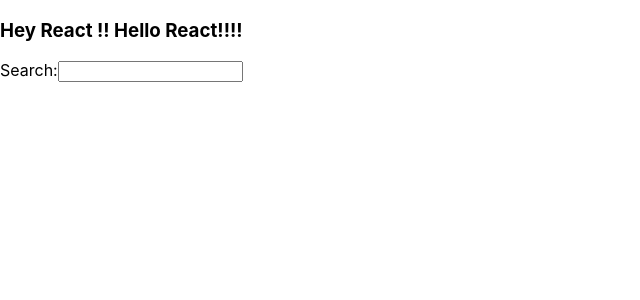
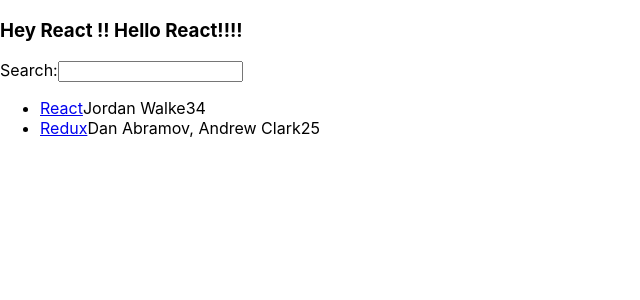
Before and after one commit to anurg/hacker-stories, a React (Create React App) app: page / in a window 1280 px wide. Shown: the top 300 px of the page, without its empty margins (0-640 px from the left). Built offline with nearby package versions, Linux system fonts and the light colour scheme.

Commit message:
commit on 20-12-2022

```diff
--- a/src/App.js
+++ b/src/App.js
@@ -8,6 +8,24 @@
 function getTitle(title) {
   return title;
 }
+const list = [
+  {
+    title: "React",
+    url: "https://reactjs.org/",
+    author: "Jordan Walke",
+    num_comments: 3,
+    points: 4,
+    objectID: 0,
+  },
+  {
+    title: "Redux",
+    url: "https://redux.js.org/",
+    author: "Dan Abramov, Andrew Clark",
+    num_comments: 2,
+    points: 5,
+    objectID: 1,
+  },
+];
 function App() {
   return (
     // <div className="App">
@@ -32,6 +50,21 @@
       </h3>
       <label htmlFor="search">Search:</label>
       <input id="search" type="text" />
+      {/* comment example */}
+      <ul>
+        {list.map(function (item) {
+          return (
+            <li key={item.objectID}>
+              <span>
+                <a href={item.url}>{item.title}</a>
+              </span>
+              <span>{item.author}</span>
+              <span>{item.num_comments}</span>
+              <span>{item.points}</span>
+            </li>
+          );
+        })}
+      </ul>
     </div>
   );
 }
```
